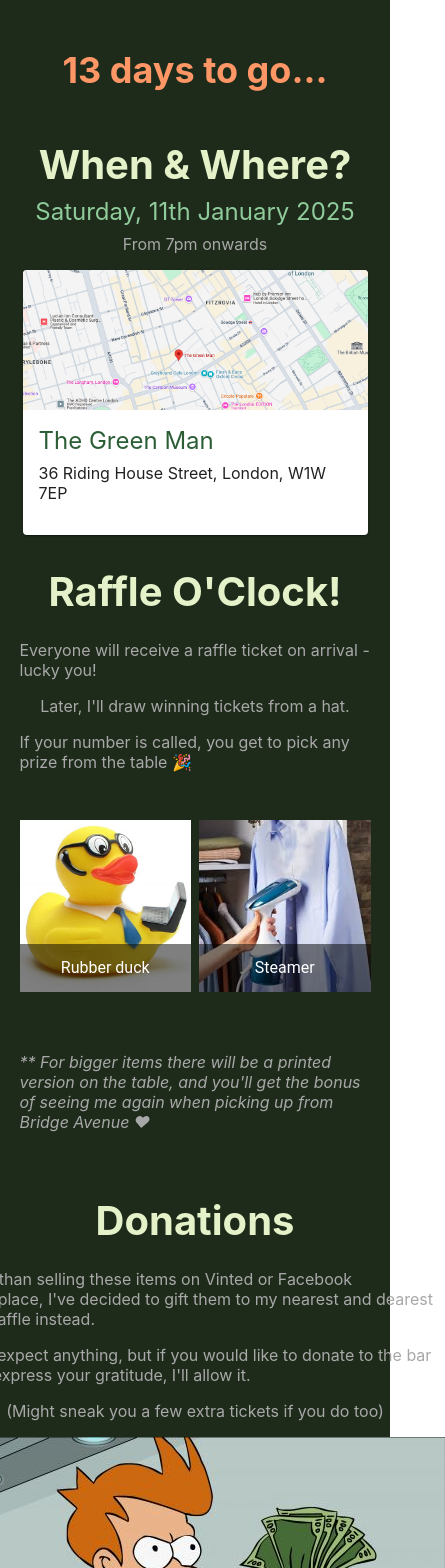
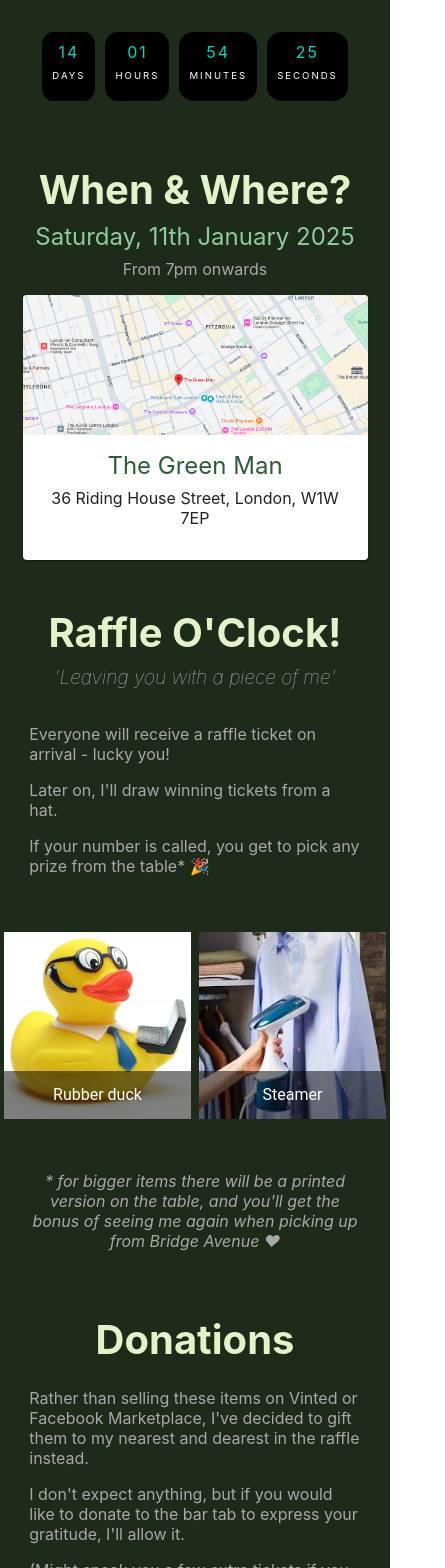
Before and after one commit to avhekkink/cya-party, a React (Vite) app: page / in a window 390 px wide. Shown: the top 1568 px of the page, 445 px wide, since content can reach past the window. Built offline with nearby package versions, Linux system fonts and the light colour scheme.

Commit message:
add styled countdown timer and other improvements

```diff
--- a/src/App.css
+++ b/src/App.css
@@ -31,12 +31,13 @@
 .heading {
   color: var(--heading-color);
   font-size: 2.5rem;
-  margin: 0 0.5rem 0.5rem 0.5rem;
+  margin: 1rem 0.5rem 0.5rem 0.5rem;
 }
 
 .subheading {
   color: var(--subheading-color);
-  font-size: 1.5rem;
+  font-size: 1.2rem;
+  font-weight: lighter;
   margin-top: 0;
 }
 
@@ -51,7 +52,7 @@
   display: flex;
   flex-direction: row;
   align-items: start;
-  padding: 1rem 0;
+  padding: 0.5rem 0.25rem;
 }
 
 .date {
@@ -68,17 +69,12 @@
 
 p {
   margin-top: 0;
-  text-align: left;
+  max-width: 85vw;
 }
 
-.countdown {
-  display: flex;
-  justify-content: center;
-  align-items: center;
-  font-size: 2.25rem;
-  font-weight: bold;
-  color: var(--countdown-color);
-  margin-top: 1rem;
+.text-block {
+  text-align: left;
+  width: 100%;
 }
 
 .card {
@@ -93,3 +89,58 @@ p {
 .donation-button {
   margin: 1rem !important;
 }
+
+/* Countdown timer */
+
+.countdown-message {
+  display: flex;
+  justify-content: center;
+  align-items: center;
+  font-size: 1.5rem;
+}
+
+.countdown-display {
+  display: flex;
+  justify-content: space-around;
+}
+
+.countdown-value {
+  background-color: #000;
+  border-radius: 20%;
+  padding: 10px;
+  margin: 0 5px;
+  text-align: center;
+  display: flex;
+  flex-direction: column;
+  justify-content: center;
+  align-items: center;
+}
+
+.time-label {
+  color: #fff;
+  font-size: 1rem;
+  letter-spacing: 2px;
+  text-transform: uppercase;
+}
+
+.time-value {
+  color: var(--countdown-color);
+  font-size: 2rem;
+  letter-spacing: 2px;
+  margin-bottom: 0.5rem;
+}
+
+@media only screen and (max-width: 600px) {
+  .time-label {
+    font-size: 0.6rem;
+  }
+
+  .time-value {
+    font-size: 1rem;
+  }
+
+  .App-body {
+    width: 100%;
+    max-width: 100vh;
+  }
+}
--- a/src/App.jsx
+++ b/src/App.jsx
@@ -1,16 +1,16 @@
 import React from "react";
 import "./App.css";
 import "./variables.css";
-import Countdown from "./components/Countdown";
 import TimeAndPlace from "./components/TimeAndPlace";
 import Raffle from "./components/Raffle";
 import Donations from "./components/Donations";
+import CountdownTimer from "./components/CountdownTimer";
 
 const App = () => {
   return (
     <div className="App">
       <div className="App-header">
-        <Countdown />
+        <CountdownTimer />
       </div>
       <div className="App-body">
         <TimeAndPlace />
--- a/src/components/Countdown.jsx
+++ /dev/null
@@ -1,11 +0,0 @@
-import React from "react";
-
-const Countdown = () => {
-  const partyDate = new Date("01/11/2025");
-  const today = new Date();
-  const daysToGo = Math.floor((partyDate - today) / (1000 * 60 * 60 * 24));
-
-  return <header className="countdown">{daysToGo} days to go...</header>;
-};
-
-export default Countdown;
--- /dev/null
+++ b/src/components/CountdownTimer.jsx
@@ -0,0 +1,57 @@
+import React, { useState, useEffect } from "react";
+
+const CountdownTimer = () => {
+  const [timeRemaining, setTimeRemaining] = useState(0);
+
+  useEffect(() => {
+    const countdownInterval = setInterval(() => {
+      const currentTime = new Date().getTime();
+      const partyTime = new Date("Jan 11, 2025 19:00:00").getTime();
+      let remainingTime = partyTime - currentTime;
+
+      setTimeRemaining(remainingTime);
+    }, 1000);
+
+    return () => clearInterval(countdownInterval);
+  }, [timeRemaining]);
+
+  const formatTime = (time) => {
+    if (time <= 0) {
+      return <header className="countdown-message">CYA BYEEEEEE 🥳</header>;
+    } else {
+      const seconds = Math.floor((time / 1000) % 60);
+      const minutes = Math.floor((time / (1000 * 60)) % 60);
+      const hours = Math.floor((time / (1000 * 60 * 60)) % 24);
+      const days = Math.floor(time / (1000 * 60 * 60 * 24));
+
+      return (
+        <div className="countdown-display">
+          <div className="countdown-value">
+            <p className="time-value">{days.toString().padStart(2, "0")}</p>{" "}
+            <p className="time-label">days</p>
+          </div>
+          <div className="countdown-value">
+            <p className="time-value">{hours.toString().padStart(2, "0")}</p>
+            <p className="time-label"> hours</p>
+          </div>
+          <div className="countdown-value">
+            <p className="time-value">{minutes.toString().padStart(2, "0")}</p>{" "}
+            <p className="time-label">minutes</p>
+          </div>
+          <div className="countdown-value">
+            <p className="time-value">{seconds.toString().padStart(2, "0")}</p>{" "}
+            <p className="time-label">seconds</p>
+          </div>
+        </div>
+      );
+    }
+  };
+
+  return (
+    <div className="countdown-timer-container">
+      <>{formatTime(timeRemaining)}</>
+    </div>
+  );
+};
+
+export default CountdownTimer;
--- a/src/components/Donations.jsx
+++ b/src/components/Donations.jsx
@@ -8,15 +8,18 @@ const Donations = () => {
     "I don't expect anything, but if you would like to donate to the bar tab to express your gratitude, I'll allow it.";
   const messageP3 = "(Might sneak you a few extra tickets if you do too)";
   const messageP4 =
-    "* all proceeds will be going directly behind the bar against my deposit for the pub!";
+    "** all proceeds will be going directly behind the bar against my deposit for the pub!";
   return (
     <div className="container">
       <h2 className="heading">Donations</h2>
-      <div className="container">
+      <div className="container text-block">
         <p>{messageP1}</p>
         <p>{messageP2}</p>
         <p>{messageP3}</p>
-        <img src={"src/images/Shut-Up-And-Take-My-Money-Fry.jpg"} />
+        <img
+          src={"src/images/Shut-Up-And-Take-My-Money-Fry.jpg"}
+          width="100%"
+        />
         <Button
           variant="outlined"
           size="large"
@@ -28,7 +31,7 @@ const Donations = () => {
         >
           Shut up and take my money
         </Button>
-        <p>
+        <p className="text-block">
           <i>{messageP4}</i>
         </p>
       </div>
--- a/src/components/Raffle.jsx
+++ b/src/components/Raffle.jsx
@@ -3,27 +3,31 @@ import ItemList from "./ItemList";
 
 const Raffle = () => {
   const heading = "Raffle O'Clock!";
+  const subheading = "\'Leaving you with a piece of me\'";
   const messageP1 =
     "Everyone will receive a raffle ticket on arrival - lucky you!";
-  const messageP2 = "Later, I'll draw winning tickets from a hat.";
+  const messageP2 = "Later on, I'll draw winning tickets from a hat.";
   const messageP3 =
-    "If your number is called, you get to pick any prize from the table 🎉";
+    "If your number is called, you get to pick any prize from the table* 🎉";
   const disclaimer =
-    "** For bigger items there will be a printed version on the table, and you'll get the bonus of seeing me again when picking up from Bridge Avenue ❤";
+    "* for bigger items there will be a printed version on the table, and you'll get the bonus of seeing me again when picking up from Bridge Avenue ❤";
 
   return (
     <div className="container">
       <h2 className="heading">{heading}</h2>
+      <h3 className="subheading">
+        <i>{subheading}</i>
+      </h3>
       <div className="container">
-        <p>{messageP1}</p>
-        <p>{messageP2}</p>
-        <p>{messageP3}</p>
-        <ItemList />
-        <br />
-        <p>
-          <i>{disclaimer}</i>
-        </p>
+        <p className="text-block">{messageP1}</p>
+        <p className="text-block">{messageP2}</p>
+        <p className="text-block">{messageP3}</p>
       </div>
+      <ItemList />
+      <br />
+      <p>
+        <i>{disclaimer}</i>
+      </p>
     </div>
   );
 };
--- a/src/variables.css
+++ b/src/variables.css
@@ -2,7 +2,7 @@
   --background-color: #1e2b1b;
   --heading-color: #e5f2c9;
   --icon-color: #8fcb9b;
-  --countdown-color: #ff9666;
+  --countdown-color: #03d5c0;
   --date-color: #8fcb9b;
   --location-color: #2c5e36;
   --subheading-color: #cecece;
```
